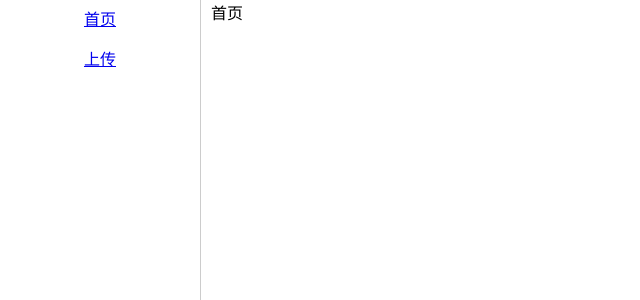
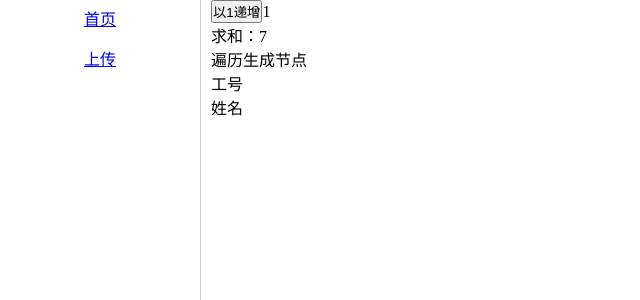
Before and after one commit to yangyang158/myTypeScriptStudy, a React app in the folder public/: page /#/home in a window 1280 px wide. Shown: the top 300 px of the page, without its empty margins (0-640 px from the left). Built offline with nearby package versions, Linux system fonts and the light colour scheme.

Commit message:
typescript语法练习

```diff
--- /dev/null
+++ b/public/src/app/component/button/index.tsx
@@ -0,0 +1,40 @@
+import * as React from 'react';
+
+
+interface IProps {
+    text: string,
+    type?: string,
+    onClick: (e) => void
+}
+
+interface IState {
+    count: number,
+}
+
+export default class Button extends React.Component<IProps, IState>{
+
+    constructor(props: IProps){
+        super(props);
+        this.state = {
+            count: 1
+        }
+    }
+
+    onClick = e => {
+        const {onClick, } = this.props;
+        this.setState({
+            count: this.state.count + 1
+        });
+        onClick(e);
+    }
+
+    render(){
+        const {text, } = this.props;
+        return(
+            <div className="hr1-button">
+                <button onClick={this.onClick}>{text}</button>
+                {this.state.count}
+            </div>
+        )
+    }
+}
--- a/public/src/app/module/home/index.tsx
+++ b/public/src/app/module/home/index.tsx
@@ -1,12 +1,29 @@
 import * as React from 'react';
-
-
+import * as _ from 'lodash';
+import Button from '@component/button';
 export default class Home extends React.Component{
 
-    public render(){
+    clickBtn = () => {
+        this.add(1, 6)
+    }
+
+    // add的参数、返回值必须是number类型
+    add = (num1: number, num2: number): number => {
+        return num1 + num2;
+    }
+    render(){
+        // 声明一个字符串类型的数组
+        const list: string[] = ['工号', '姓名'];
+        const listC = list.map((item, index) => {
+            return <p key={index}>{item}</p>
+        })
+        const sum =  this.add(1, 6);
         return(
             <div className="home">
-                首页
+                <Button text="以1递增" onClick={this.clickBtn} />
+                <p>求和：{sum}</p>
+                <p>遍历生成节点</p>
+                {listC}
             </div>
         )
     }
```
